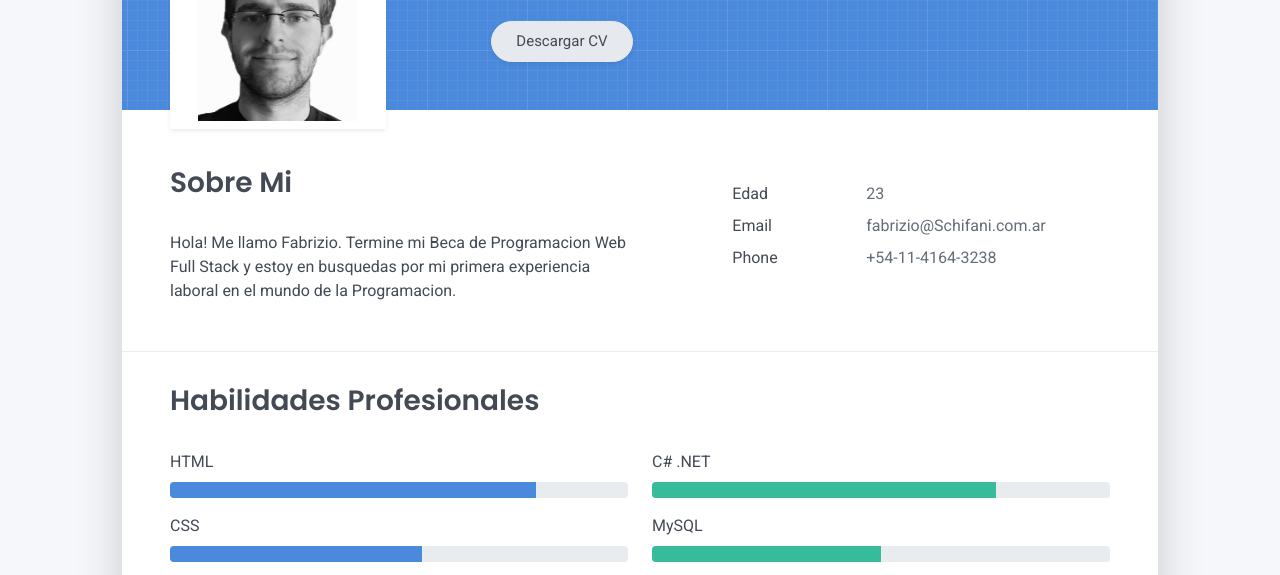
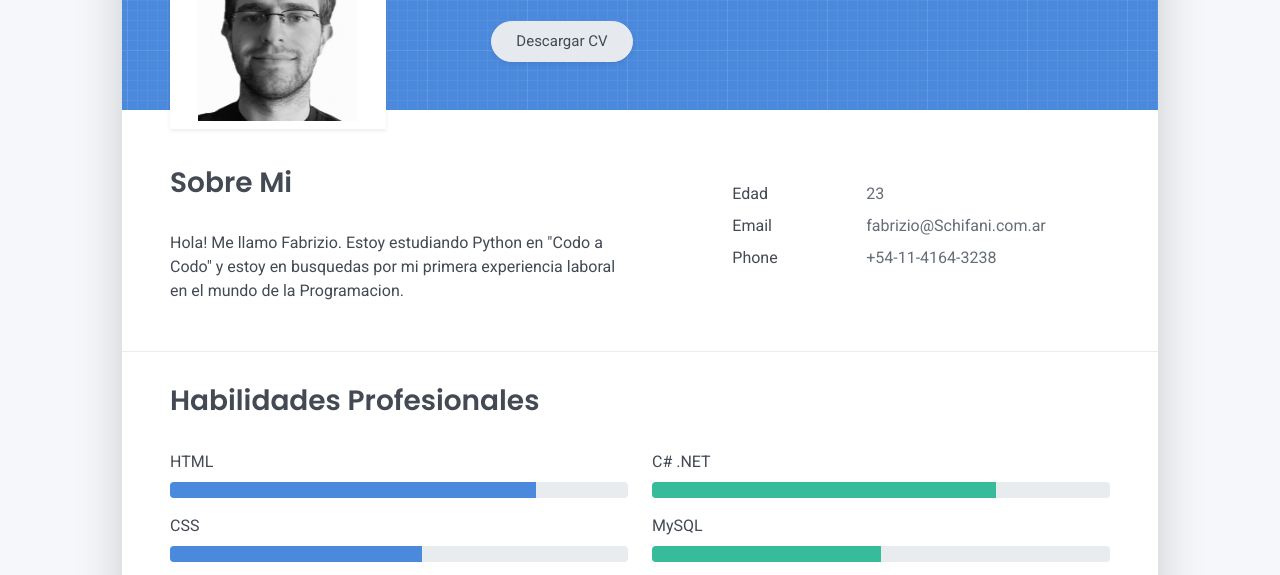
Before and after one commit to ChifaWolf/CV-FSW, a plain HTML site: page index.html in a window 1280 px wide. Shown: the part 219-794 px from the top of the page. Drawn offline with Linux system fonts and the light colour scheme.

Commit message:
Update index.html

```diff
--- a/index.html
+++ b/index.html
@@ -51,7 +51,7 @@
     <div class="row">
       <div class="col-md-6">
         <h2 class="h3 mb-3">Sobre Mi</h2>
-        <p>Hola! Me llamo Fabrizio. Termine mi Beca de Programacion Web Full Stack y estoy en busquedas por mi primera experiencia laboral en el mundo de la Programacion.</p>
+        <p>Hola! Me llamo Fabrizio. Estoy estudiando Python en "Codo a Codo" y estoy en busquedas por mi primera experiencia laboral en el mundo de la Programacion.</p>
       </div>
       <div class="col-md-5 offset-md-1">
         <div class="row mt-2">
```
